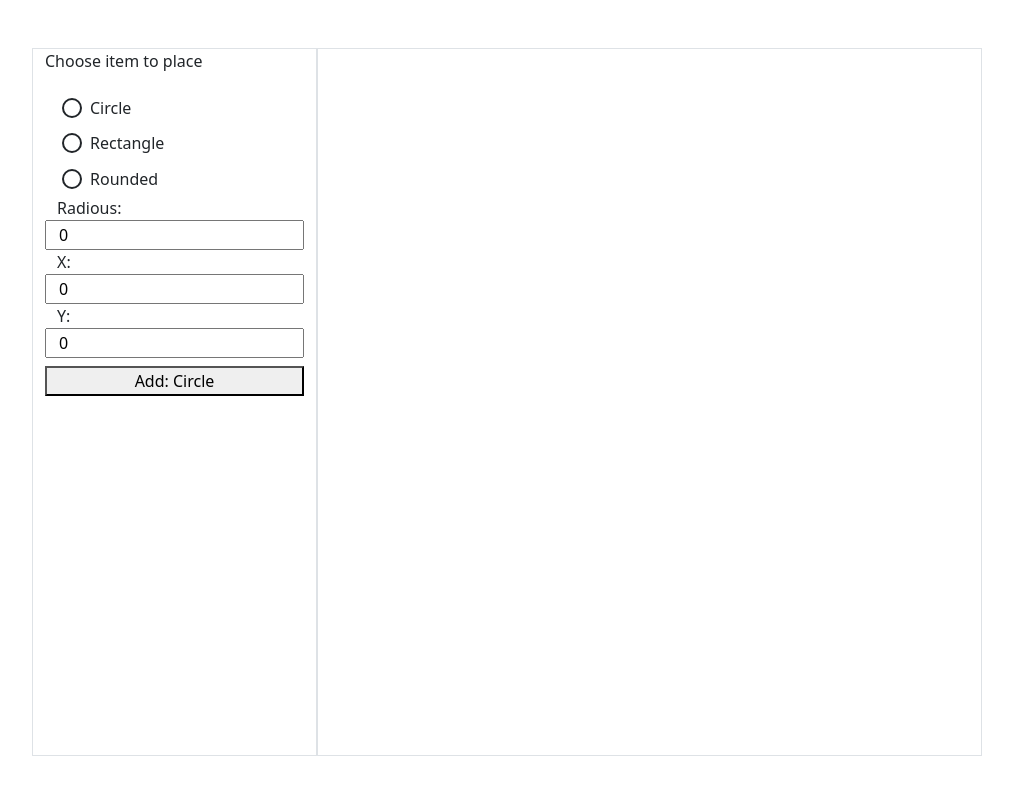
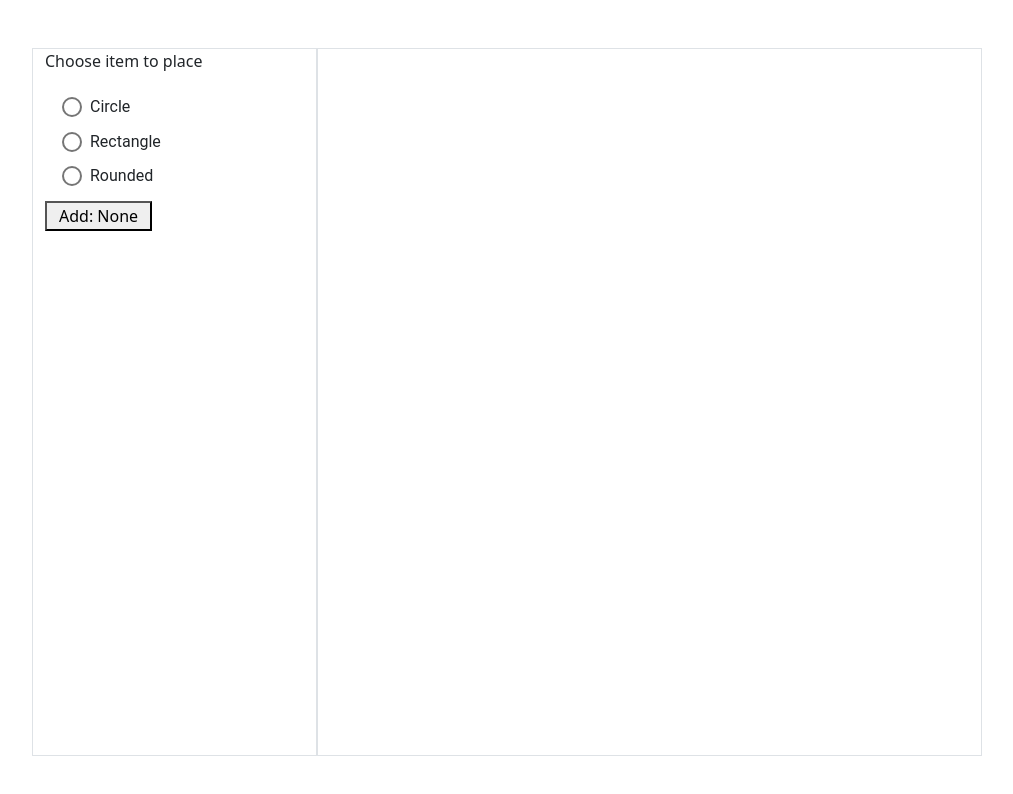
Before and after one commit to Luk33374/2-d-app, an Angular app: page / in a window 1280 px wide. Shown: the top 794 px of the page, without its empty margins (38-1051 px from the left). Built offline with nearby package versions, Linux system fonts and the light colour scheme.

Commit message:
Add styling

```diff
--- a/angular.json
+++ b/angular.json
@@ -96,7 +96,8 @@
               "src/assets"
             ],
             "styles": [
-              "src/styles.css"
+              "src/styles.css",
+              "node_modules/material-design-icons/iconfont/material-icons.css"
             ],
             "scripts": []
           }
--- a/package.json
+++ b/package.json
@@ -1,5 +1,5 @@
 {
-  "name": "TwoDementionEditor",
+  "name": "2-d-app",
   "version": "0.0.0",
   "scripts": {
     "ng": "ng",
--- a/src/app/app.module.ts
+++ b/src/app/app.module.ts
@@ -6,6 +6,7 @@ import { NgbModule } from '@ng-bootstrap/ng-bootstrap';
 import { LeftMenuComponent } from './left-menu/left-menu.component';
 import { CanvasComponent } from './canvas/canvas.component';
 import { MatRadioModule } from '@angular/material/radio';
+import { MatInputModule } from '@angular/material/input';
 import { FormsModule } from '@angular/forms';
 
 @NgModule({
@@ -18,6 +19,7 @@ import { FormsModule } from '@angular/forms';
     BrowserModule,
     NgbModule,
     MatRadioModule,
+    MatInputModule,
     FormsModule
   ],
   providers: [],
--- a/src/app/left-menu/left-menu.component.html
+++ b/src/app/left-menu/left-menu.component.html
@@ -8,17 +8,46 @@
         {{option}}
     </mat-radio-button>
     <div class="row">
+        <div *ngIf="!choosedOption.includes('None')">
+            <mat-form-field class="example-form-field">
+                <mat-label>X:</mat-label>
+                <input matInput type="text" [(ngModel)]="x">
+                <button *ngIf="x" matSuffix mat-icon-button aria-label="Clear" (click)="x=0">
+                X
+                </button>
+            </mat-form-field>
+            <mat-form-field class="example-form-field">
+                <mat-label>Y:</mat-label>
+                <input matInput type="text" [(ngModel)]="y">
+                <button *ngIf="y" matSuffix mat-icon-button aria-label="Clear" (click)="y=0">
+                X
+                </button>
+            </mat-form-field>
 
-        <label *ngIf="choosedOption.includes('Circle')">Radious: </label>
-        <input [(ngModel)]="r" *ngIf="choosedOption.includes('Circle')" type="number" value=""/>
-        <label> X: </label>
-        <input [(ngModel)]="x" type="number" value=""/>
-        <label> Y: </label>
-        <input [(ngModel)]="y" type="number" value=""/>
-        <label *ngIf="choosedOption.includes('Rectangle') || choosedOption.includes('Rounded')"> Height: </label>
-        <input [(ngModel)]="height"  *ngIf="choosedOption.includes('Rectangle') || choosedOption.includes('Rounded')" type="number" value=""/>
-        <label *ngIf="choosedOption.includes('Rectangle') || choosedOption.includes('Rounded')"> Width: </label>
-        <input [(ngModel)]="width"  *ngIf="choosedOption.includes('Rectangle') || choosedOption.includes('Rounded')" type="number" value=""/>
+            <mat-form-field class="example-form-field" *ngIf="choosedOption.includes('Circle')">
+                <mat-label>Radious</mat-label>
+                <input matInput type="text" [(ngModel)]="r">
+                <button *ngIf="r" matSuffix mat-icon-button aria-label="Clear" (click)="r=0">
+                X
+                </button>
+            </mat-form-field>
+        </div>
+        <div class="width-100" *ngIf="choosedOption.includes('Rectangle') || choosedOption.includes('Rounded')">
+            <mat-form-field class="example-form-field">
+                <mat-label>Height:</mat-label>
+                <input matInput type="text" [(ngModel)]="height">
+                <button *ngIf="height" matSuffix mat-icon-button aria-label="Clear" (click)="height=0">
+                X
+                </button>
+            </mat-form-field>
+            <mat-form-field class="example-form-field">
+                <mat-label>Width:</mat-label>
+                <input matInput type="text" [(ngModel)]="width">
+                <button *ngIf="width" matSuffix mat-icon-button aria-label="Clear" (click)="width=0">
+                X
+                </button>
+            </mat-form-field>
+        </div>
         <button (click)="addElement()" class="primary mt-2" >Add: {{choosedOption}}</button>
     </div>
 </mat-radio-group>
--- a/src/app/left-menu/left-menu.component.ts
+++ b/src/app/left-menu/left-menu.component.ts
@@ -11,7 +11,7 @@ import { CanvasComponent } from '../canvas/canvas.component';
 export class LeftMenuComponent implements OnInit {
 
   objectPlaced: ObjectOnCanvas[] = [];
-  choosedOption: TypeOfObject=TypeOfObject.Circle;
+  choosedOption: TypeOfObject=TypeOfObject.None;
   x: number=0;
   y: number=0;
   height: number=0;
@@ -54,7 +54,8 @@ export class LeftMenuComponent implements OnInit {
 export enum TypeOfObject {
   Circle = "Circle",
   Rectangle = "Rectangle",
-  Rounded = "Rounded"
+  Rounded = "Rounded",
+  None = "None"
 }
 
 export class ObjectOnCanvas{
--- a/src/styles.css
+++ b/src/styles.css
@@ -1 +1,2 @@
 /* You can add global styles to this file, and also import other style files */
+@import "~@angular/material/prebuilt-themes/indigo-pink.css";
```
Also changed, not shown: 1 other file (tests, documents, lock files or other folders).
